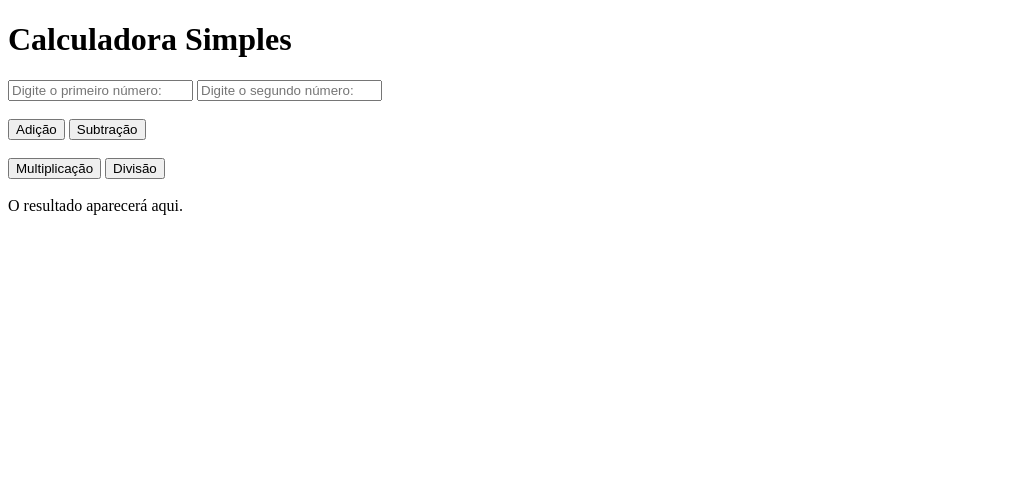
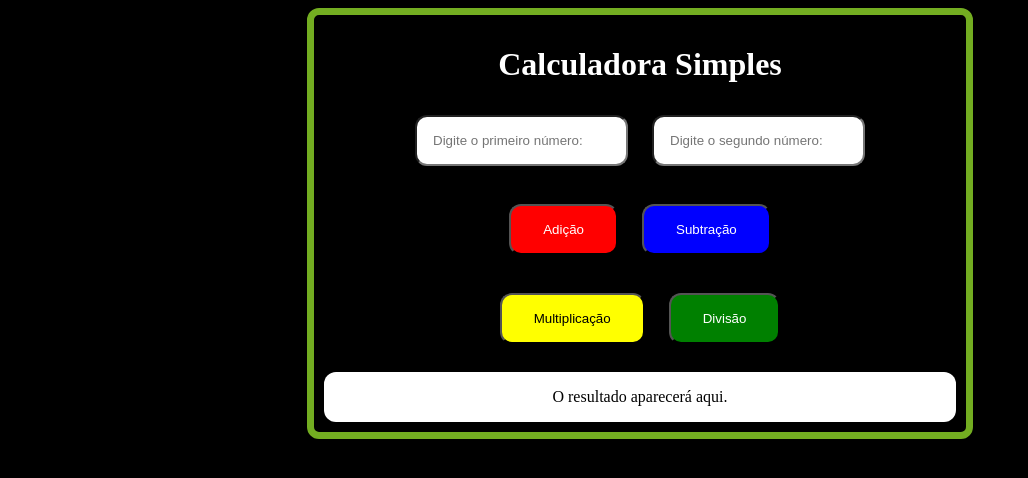
Before and after one commit to Juliocsilvasantos/Calculadora_web---Html-Css-JavaScript-e-Python-, a plain HTML site: page index.html in a window 1280 px wide. Shown: the whole page, without its empty margins (0-1028 px from the left). Drawn offline with Linux system fonts and the light colour scheme.

Commit message:
segundo commit
Atualização do front-end

```diff
--- a/index.html
+++ b/index.html
@@ -3,19 +3,24 @@
     <head> <!--Cabeça do documento (informações que não aparecem na tela)-->
         <meta charset="UTF-8"> <!-- Permite usar acentos (á, é, ç, etc.)-->
         <title>Minha Calculadora</title>
+        <link rel="stylesheet" href="styles.css">
     </head>
 
 <body> <!--Corpo do documento (o que REALMENTE aparece na tela)-->
-    <h1>Calculadora Simples</h1>
-    <input type="number" id="number1" placeholder="Digite o primeiro número:">
-    <input type="number" id="number2" placeholder="Digite o segundo número:">
-    <br><br>
-    <button onclick="calcular('adicao')">Adição</button>
-    <button onclick="calcular('subtracao')">Subtração</button>
-    <br><br>
-    <button onclick="calcular('multiplicacao')">Multiplicação</button>
-    <button onclick="calcular('divisao')">Divisão</button>
-    <br><br>
-    <div id="resultado">O resultado aparecerá aqui.</div>
+  <div class="base">
+      <h1 class="titulo">Calculadora Simples</h1>
+      <input type="number" id="number1" placeholder="Digite o primeiro número:">
+      <input type="number" id="number2" placeholder="Digite o segundo número:">
+      <br><br>
+      <button class="button1" onclick="calcular('adicao')">Adição</button>
+      <button class="button2" onclick="calcular('subtracao')">Subtração</button>
+      <br><br>
+      <button class="button3" onclick="calcular('multiplicacao')">Multiplicação</button>
+      <button class="button4" onclick="calcular('divisao')">Divisão</button>
+      <br><br>
+      <div class="resultado" id="resultado">O resultado aparecerá aqui.</div>
+
+  </div>
+
 </body>
 </html>
--- a/styles.css
+++ b/styles.css
@@ -1,10 +1,66 @@
-/* seletor {
-    propriedade: valor
+body{
+	background-color:black;
 }
- */
-button{
-    background-color: blue; /* Fundo Azul */
-    color: white; /* Texto Branco */
-    padding: 10px; /* Espaço Interno */
-    border-radius: 5px; /* Cantos Arredondados */
+
+.base {
+	text-align:center;
+	background-color:black;
+    margin: auto;
+    width: 50%;
+    border: 7px solid #73AD21;
+    padding: 10px;
+    border-radius: 12px;
 }
+
+input{
+	margin: 10px;
+    padding: 16px;
+    border-radius: 12px;
+}
+
+input:hover{
+	box-shadow:0 8px 16px 0 rgba(255, 255, 255, 0.6)
+}
+
+h1{
+	color:white;
+}
+
+button:hover{
+	box-shadow:0 8px 16px 0 rgba(255, 255, 255, 0.6)
+}
+
+.button1{
+	background-color: red;  color: white;
+    margin: 10px;
+    border-radius: 12px;
+    padding: 16px 32px;
+}
+
+.button2{
+	background-color: blue; color: white;
+    margin: 10px;
+    border-radius: 12px;
+    padding: 16px 32px;
+}
+
+.button3{
+	background-color: yellow; color: black;
+    margin: 10px;
+    border-radius: 12px;
+    padding: 16px 32px;
+}
+
+.button4{
+	background-color: green; color: white;
+    margin: 10px;
+    border-radius: 12px;
+    padding: 16px 32px;
+}
+
+.resultado{
+	background-color: white;
+	color:black;
+    padding: 16px 50px;
+    border-radius: 12px;
+}
```
Also changed, not shown: 2 other files.
